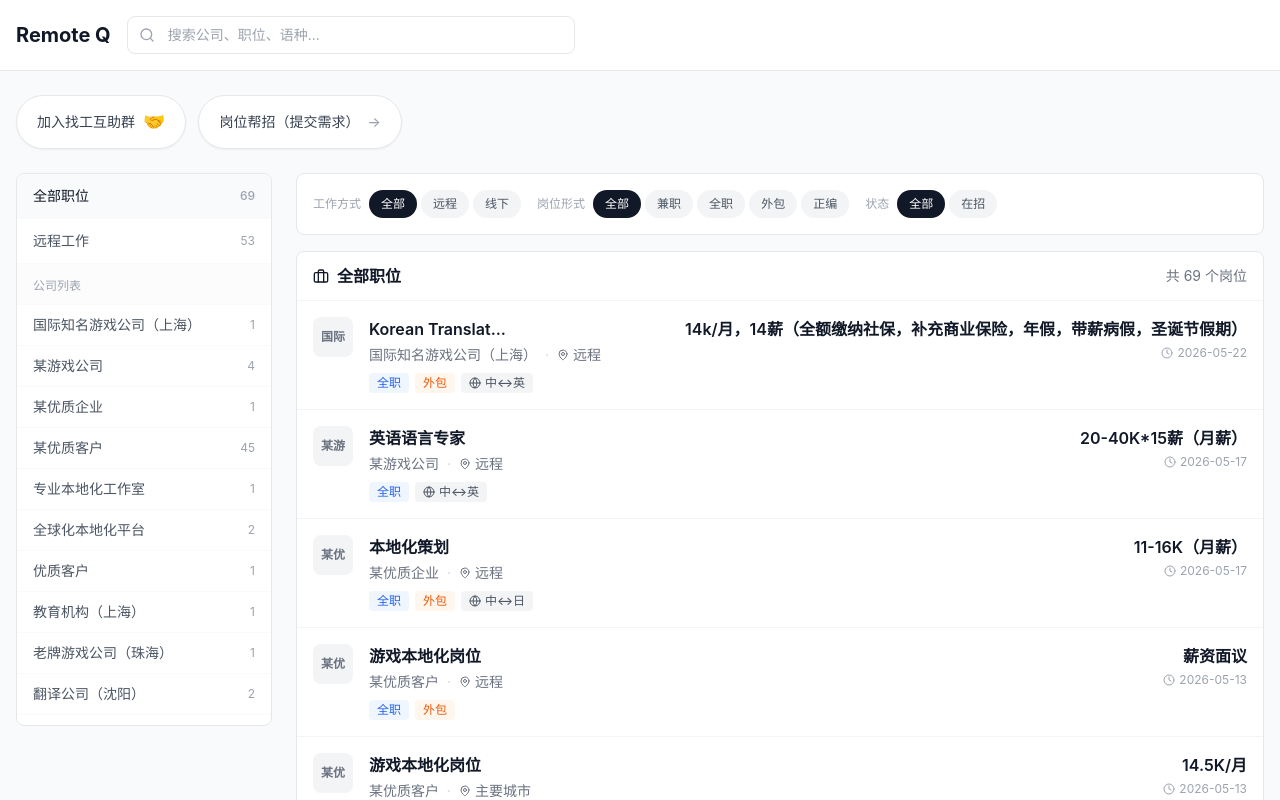
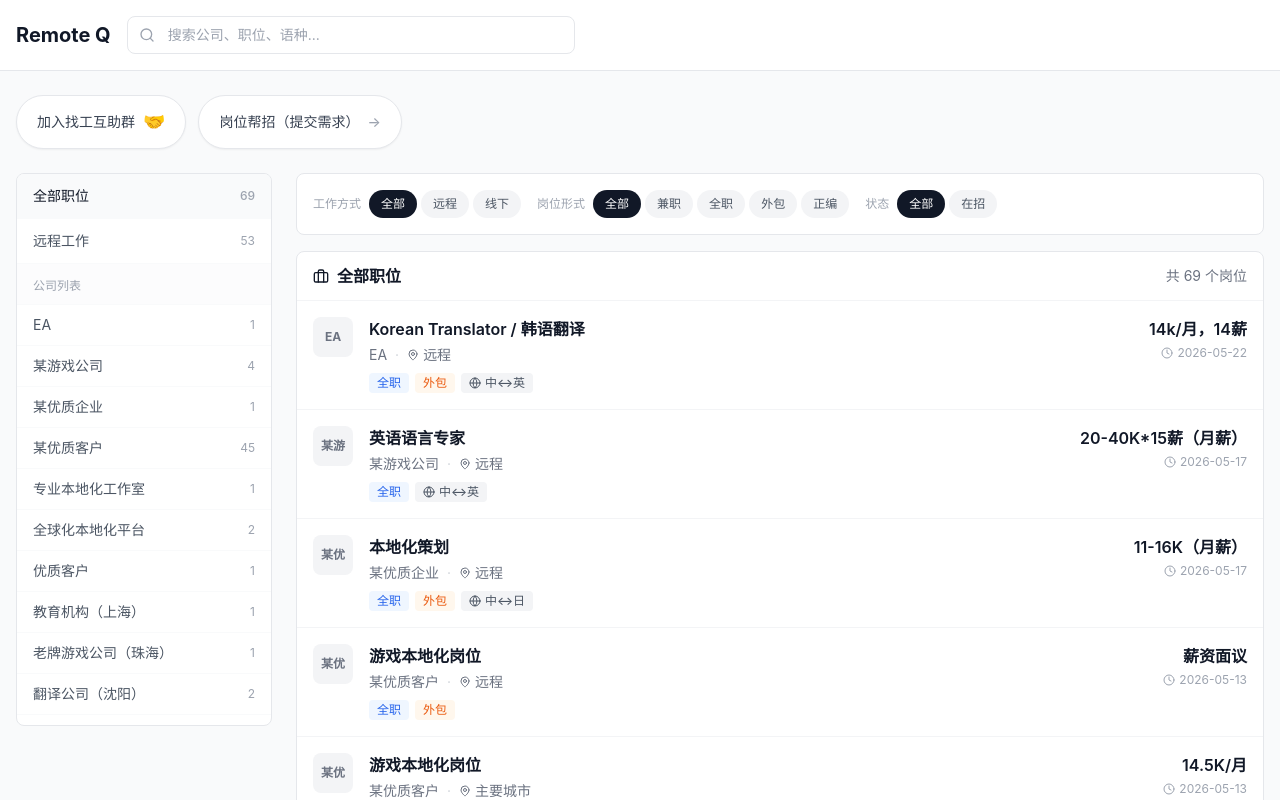
Before and after one commit to quanquan-code/remote-q-web, a React (Vite) app: page /#/jobs in a window 1280 px wide. Shown: the top 800 px of the page. Built offline with nearby package versions, Linux system fonts and the light colour scheme.

Commit message:
fix: public posts show real company name; manual fix EA record

```diff
--- a/src/data/jobs.json
+++ b/src/data/jobs.json
@@ -1,14 +1,14 @@
 [
   {
     "id": "recvkk1MvCQ8Yv",
-    "title": "Korean Translat...",
-    "company": "国际知名游戏公司（上海）",
+    "title": "Korean Translator / 韩语翻译",
+    "company": "EA",
     "type": [
       "全职",
       "外包"
     ],
     "location": "远程",
-    "salary": "14k/月，14薪（全额缴纳社保，补充商业保险，年假，带薪病假，圣诞节假期）",
+    "salary": "14k/月，14薪",
     "languagePair": "中↔英",
     "gameType": null,
     "description": "岗位职责： · 负责游戏策划案、游戏文本、演示材料及其他项目相关内容的中韩文翻译 · 为会议、Workshop 及团队活动提供口译支持，包括必要情况下的同声传译 · 支持团队及合作方的各类临时翻译与沟通需求 · 协助项目计划管理、任务跟踪、会议协调及后续执行推进 · 与跨职能及全球团队保持高效沟通，...",
```
Also changed, not shown: scripts/sync-jobs.js (+5 -2 lines).
